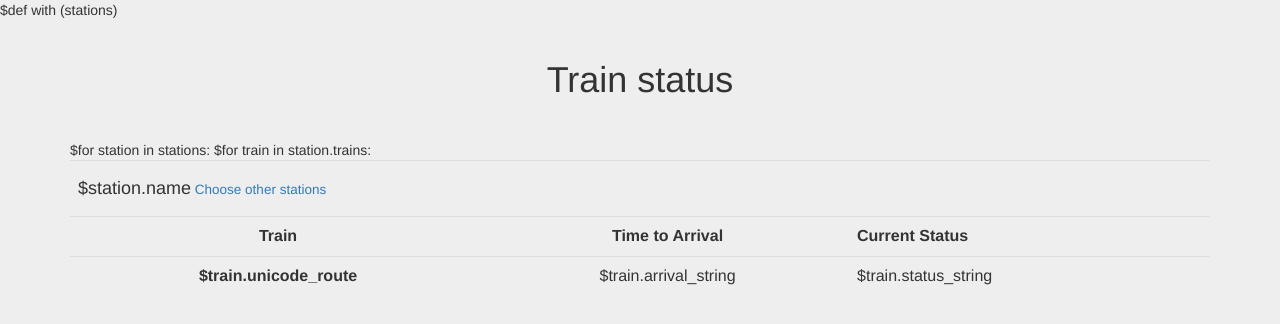
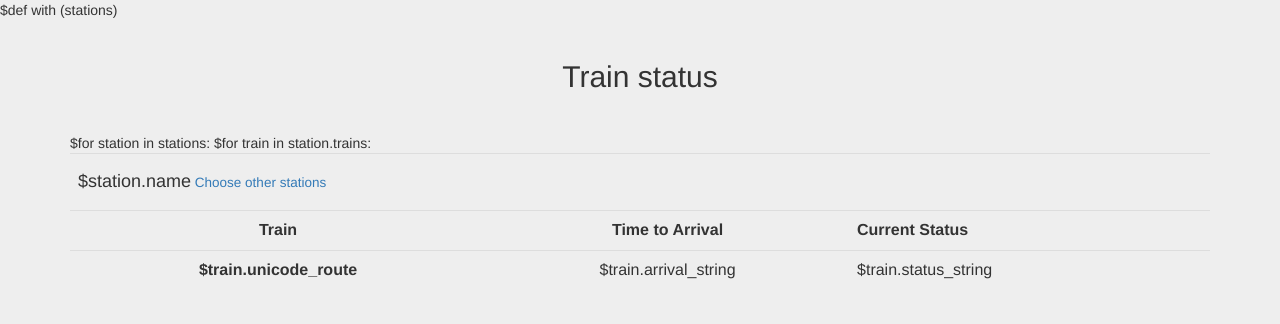
Before and after one commit to jamadeo/traintime, a plain HTML site: page templates/arrivals.html in a window 1280 px wide. Drawn offline with nearby package versions, Linux system fonts and the light colour scheme.

Commit message:
Decrease header size

```diff
--- a/assets/css/arrivals.css
+++ b/assets/css/arrivals.css
@@ -4,7 +4,7 @@ body {
     background-color: #eee;
 }
 
-h1 {
+h1, h2 {
     text-align: center;
 }
 
--- a/templates/arrivals.html
+++ b/templates/arrivals.html
@@ -19,7 +19,7 @@ $def with (stations)
     <div class="container">
 
       <div class="page-header">
-        <h1>Train status</h1>
+        <h2>Train status</h2>
       </div>
 
       <table class="table">
```
